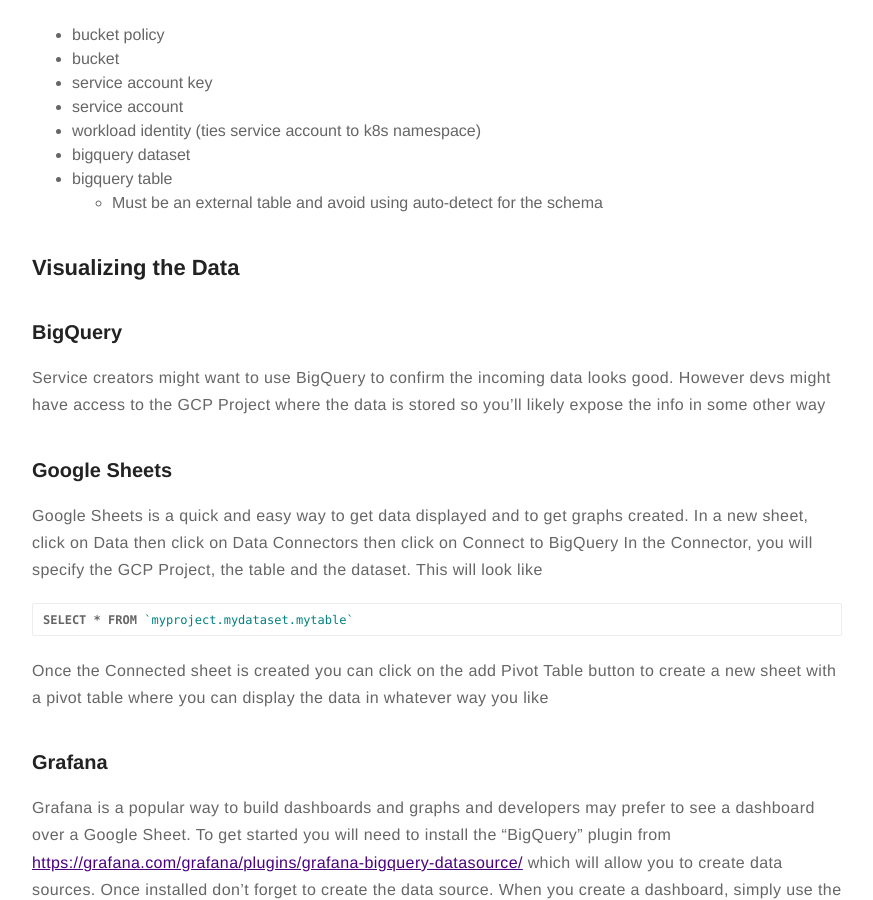
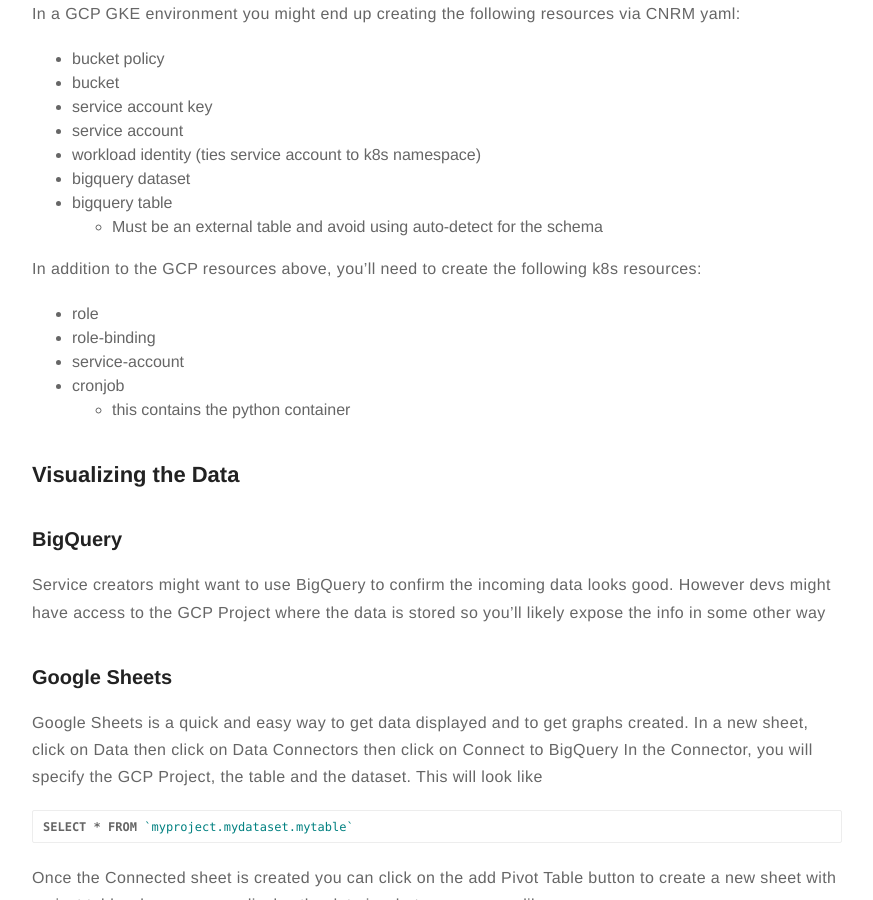
Before and after one commit to MasonDenney/masondenney.github.io, a Jekyll site: the page built from _posts/2024-08-01-prisma-cloud-reporting.md, in a window 1280 px wide and 900 px high, scrolled down 2885 px. Shown: the whole window, without its empty margins (203-1076 px from the left). Built offline with Jekyll 4.4.1, drawn with Linux system fonts in a browser that asks for light colours; nearby versions of some CDN libraries; some of the changed text lies outside the part shown.

Commit message:
Addedinfo to prisma reporter

```diff
--- a/_posts/2024-08-01-prisma-cloud-reporting.md
+++ b/_posts/2024-08-01-prisma-cloud-reporting.md
@@ -30,6 +30,7 @@ When designing the service, you might have the following questions:
 
 Below are some requirements for the service:
 - Needs to be written in Python since that is what the team uses
+- Needs to run on GCP GKE since that is what the company uses
 - Needs to report how many images have highs and critical in-use packages out of the total number of images.
 - Needs to rerun/update every hour in order for devs to have quick feedback once making changes
 - Needs to capture running containers as well as cronjobs that might not be currently running
@@ -105,6 +106,12 @@ In a GCP GKE environment you might end up creating the following resources via C
 - bigquery table
   - Must be an external table and avoid using auto-detect for the schema
 
+In addition to the GCP resources above, you'll need to create the following k8s resources:
+- role
+- role-binding
+- service-account
+- cronjob
+  - this contains the python container
 
 ## Visualizing the Data
 ### BigQuery
```
